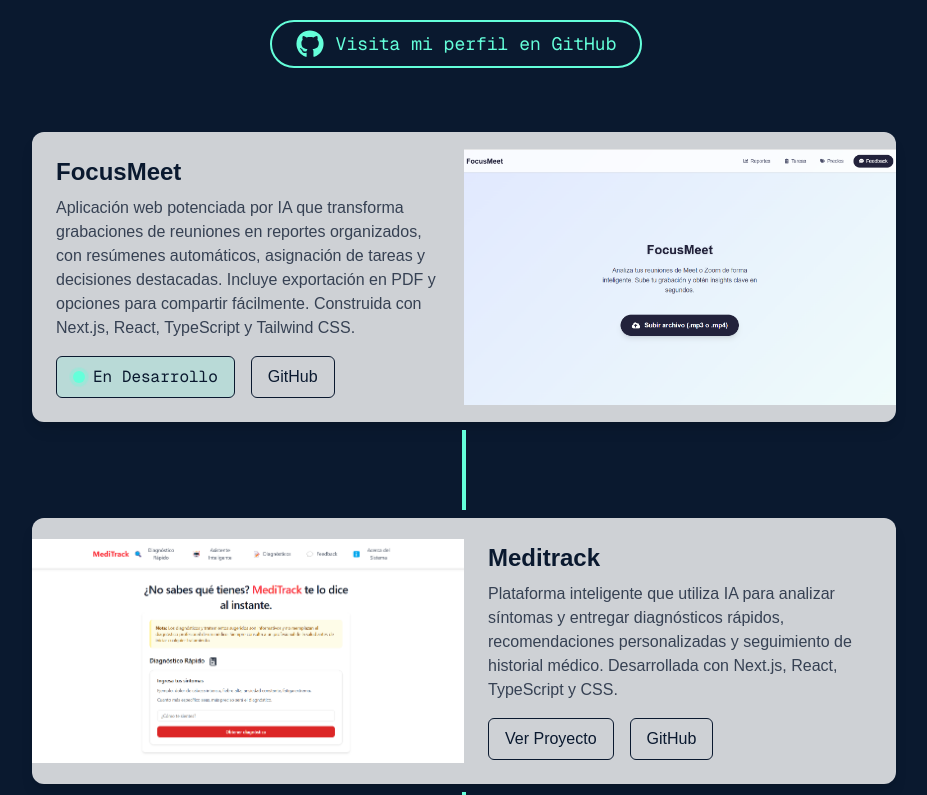
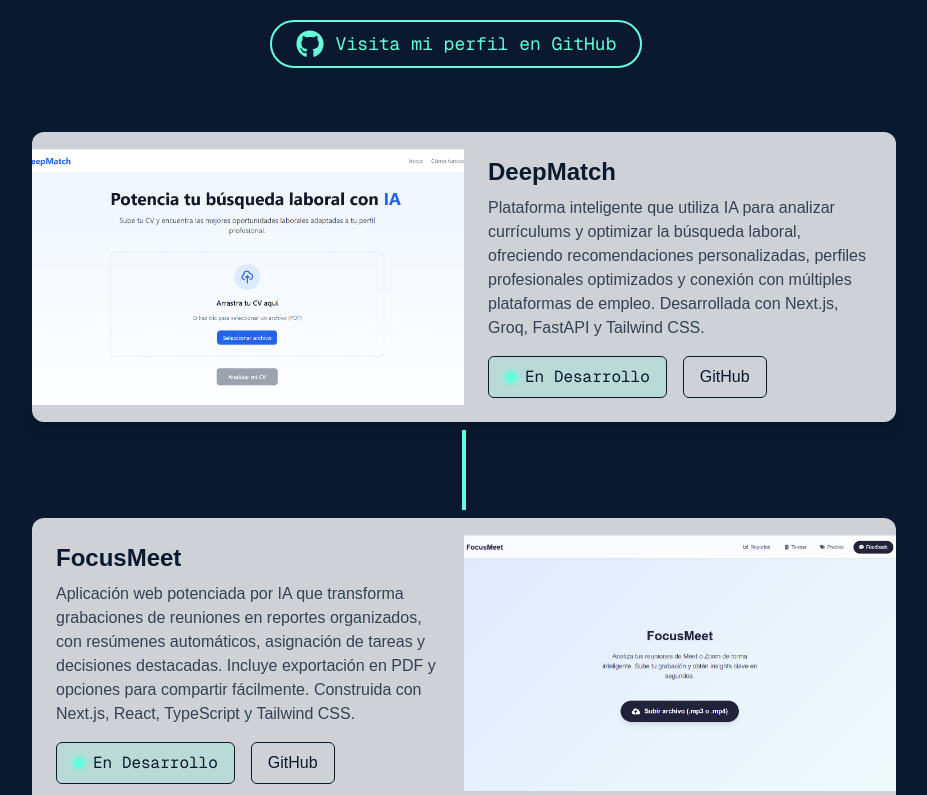
Before and after one commit to benjaghv/PersonalBrand, a Next.js app: page / in a window 1280 px wide. Shown: the part 1740-2535 px from the top of the page, without its empty margins (184-1111 px from the left). Built offline with nearby package versions, Linux system fonts and the light colour scheme.

Commit message:
New Project

```diff
--- a/src/app/page.tsx
+++ b/src/app/page.tsx
@@ -167,7 +167,7 @@ export default function Home() {
               href="/images/Currículum_Benjamín_GarcíaHuidobro.docx.pdf"
               target="_blank"
               rel="noopener noreferrer"
-              className="px-6 py-3 border border-[#64ffda] text-[#64ffda] rounded-md transition-all font-medium hover:bg-[#112240] hover:scale-105 hover:-translate-y-1 hover:-rotate-3 hover:shadow-[0_8px_24px_#64ffda99]"
+              className="px-6 py-3 border border-[#64ffda] text-[#64ffda] rounded-md transition-all font-medium hover:bg-[#112240] hover:text-[#64ffda] hover:scale-105 hover:-translate-y-1 hover:-rotate-3 hover:shadow-[0_8px_24px_#64ffda99]"
             >
               Ver CV
             </a>
@@ -179,7 +179,7 @@ export default function Home() {
           <div className="md:w-1/2 text-left">
             <h3 className="text-xl font-mono text-[#64ffda] mb-4">Sobre mí</h3>
             <p className="text-lg text-slate-300 mb-4">
-            Profesional con formación ingenieril y capacidades técnicas, de 24 años, apasionado por resolver problemas reales a través del desarrollo de software, aplicaciones web y herramientas digitales que generen impacto. Me enfoco en crear soluciones que mezclen diseño funcional, inteligencia artificial y una buena experiencia de usuario, siempre con la intención de construir algo útil, innovador y con la capacidad de convertirse en una solución integral, lista para implementarse en el mundo real.
+            Profesional con formación ingenieril y capacidades técnicas, de 25 años, apasionado por resolver problemas reales a través del desarrollo de software, aplicaciones web y herramientas digitales que generen impacto. Me enfoco en crear soluciones que mezclen diseño funcional, inteligencia artificial y una buena experiencia de usuario, siempre con la intención de construir algo útil, innovador y con la capacidad de convertirse en una solución integral, lista para implementarse en el mundo real.
             </p>
             <p className="text-lg text-slate-400">
             Me destaco por mi mirada creativa, mi capacidad para integrarme a equipos colaborativos y por mantener siempre una actitud de mejora continua. Mi objetivo es seguir creciendo, asumir nuevos desafíos y, en el futuro, emprender con soluciones que aporten valor real y hagan la tecnología más cercana y útil para las personas.
@@ -261,6 +261,41 @@ export default function Home() {
           </div>
           <div className="flex flex-col items-center w-full max-w-4xl min-w-0 md:ml-4 p-4">
             {/* Proyecto 1 */}
+            <div className="flex flex-col md:flex-row items-center bg-white/80 rounded-xl shadow-lg overflow-hidden transition-all duration-300 hover:shadow-[0_0_32px_#64ffda99] hover:scale-[1.025]">
+              <div className="w-full md:w-1/2 h-56 md:h-64 relative min-w-0">
+                <Image
+                  src="/images/deepmatchfoto.png"
+                  alt="DeepMatch"
+                  fill
+                  className="object-cover"
+                  sizes="(max-width: 768px) 100vw, 50vw"
+                />
+              </div>
+              <div className="w-full md:w-1/2 p-6 flex flex-col justify-center min-w-0">
+                <h4 className="text-2xl font-bold text-[#0a192f] mb-2">DeepMatch</h4>
+                <p className="text-base text-gray-700 mb-4">Plataforma inteligente que utiliza IA para analizar currículums y optimizar la búsqueda laboral, ofreciendo recomendaciones personalizadas, perfiles profesionales optimizados y conexión con múltiples plataformas de empleo. Desarrollada con Next.js, Groq, FastAPI y Tailwind CSS.</p>
+                <div className="flex gap-4">
+                  <span className="px-4 py-2 border border-[#0a192f] text-[#0a192f] rounded-md bg-[#64ffda]/20 font-mono flex items-center gap-2">
+                    <span className="relative flex h-3 w-3">
+                      <span className="animate-ping absolute inline-flex h-full w-full rounded-full bg-[#64ffda] opacity-75"></span>
+                      <span className="relative inline-flex rounded-full h-3 w-3 bg-[#64ffda]"></span>
+                    </span>
+                    En Desarrollo
+                  </span>
+                  <a
+                    href="https://github.com/benjaghv/DeepMatch"
+                    target="_blank"
+                    rel="noopener noreferrer"
+                    className="px-4 py-2 border border-[#0a192f] text-[#0a192f] rounded-md hover:bg-[#112240] hover:text-[#64ffda] transition-all font-medium"
+                  >
+                    GitHub
+                  </a>
+                </div>
+              </div>
+            </div>
+            {/* Línea de conexión entre proyectos */}
+            <div className="w-1 h-12 md:h-20 bg-[#64ffda] my-2"></div>
+            {/* Proyecto 2 */}
             <div className="flex flex-col md:flex-row-reverse items-center bg-white/80 rounded-xl shadow-lg overflow-hidden transition-all duration-300 hover:shadow-[0_0_32px_#64ffda99] hover:scale-[1.025]">
               <div className="w-full md:w-1/2 h-56 md:h-64 relative min-w-0">
                 <Image
@@ -295,7 +330,7 @@ export default function Home() {
             </div>
             {/* Línea de conexión entre proyectos */}
             <div className="w-1 h-12 md:h-20 bg-[#64ffda] my-2"></div>
-            {/* Proyecto 2 */}
+            {/* Proyecto 3 */}
             <div className="flex flex-col md:flex-row items-center bg-white/80 rounded-xl shadow-lg overflow-hidden transition-all duration-300 hover:shadow-[0_0_32px_#64ffda99] hover:scale-[1.025]">
               <div className="w-full md:w-1/2 h-48 md:h-56 relative min-w-0">
                 <Image
@@ -331,7 +366,7 @@ export default function Home() {
             </div>
             {/* Línea de conexión entre proyectos */}
             <div className="w-1 h-12 md:h-20 bg-[#64ffda] my-2"></div>
-            {/* Proyecto 3 */}
+            {/* Proyecto 4 */}
             <div className="flex flex-col md:flex-row-reverse items-center bg-white/80 rounded-xl shadow-lg overflow-hidden transition-all duration-300 hover:shadow-[0_0_32px_#64ffda99] hover:scale-[1.025]">
               <div className="w-full md:w-1/2 h-56 md:h-64 relative min-w-0">
                 <Image
```
Also changed, not shown: public/images/deepmatchfoto.png (added), 1 other file (tests, documents, lock files or other folders).
